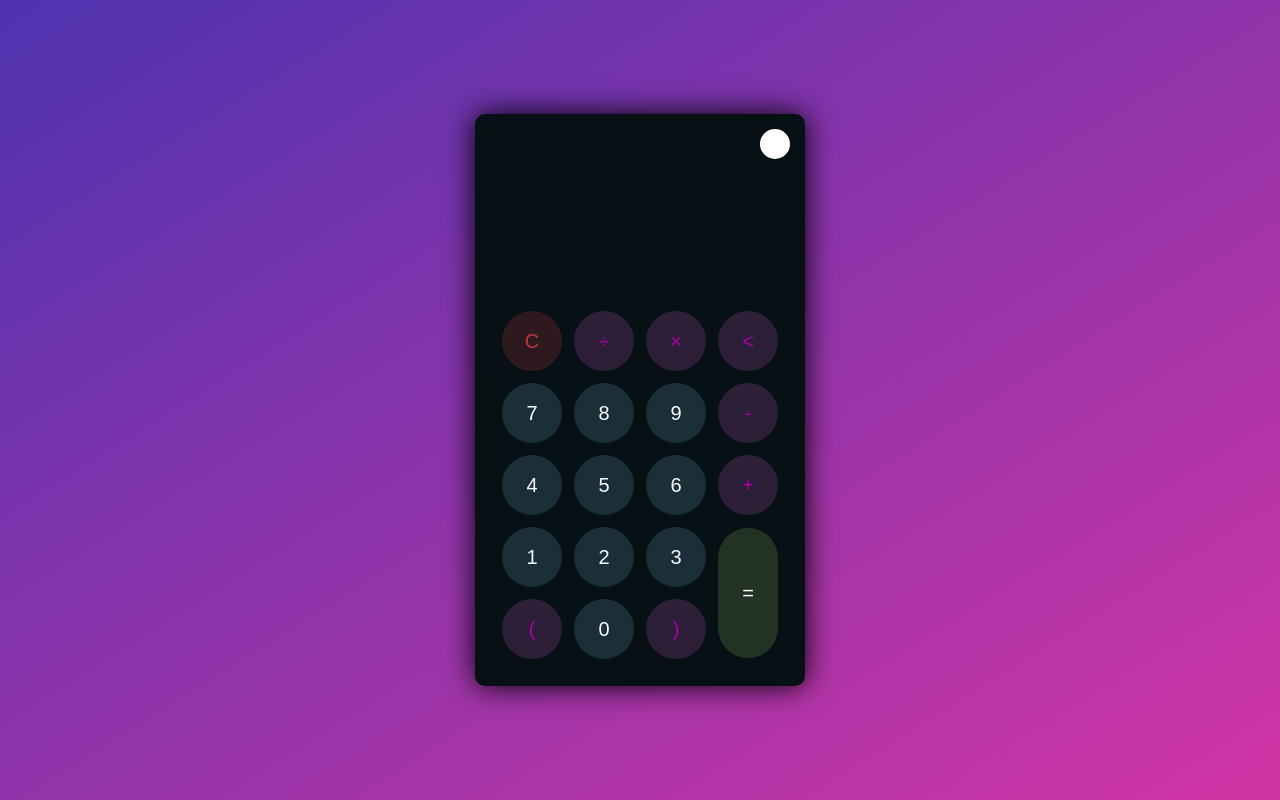
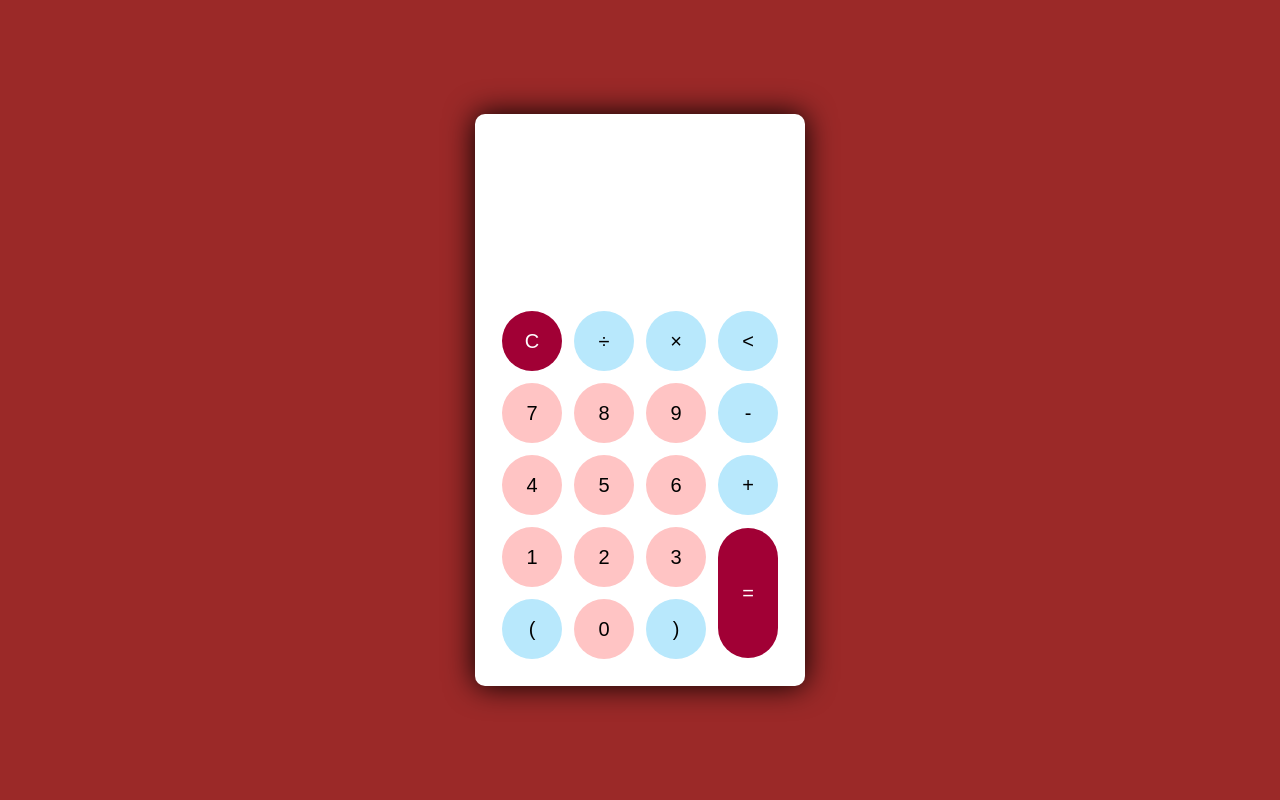
Before and after one commit to Kapil-Sunil-Bhatia/popup, a plain HTML site: page index.html in a window 1280 px wide. Drawn offline with Linux system fonts and the light colour scheme.

Commit message:
Add files via upload
updated

```diff
--- a/index.html
+++ b/index.html
@@ -10,9 +10,9 @@
 <body>
     <div class="container">
         <div class="calculator dark">
-            <div class="theme-toggler active">
+            <!-- <div class="theme-toggler active">
                 <i class="toggler-icon"></i>
-            </div>
+            </div> -->
             <div class="display-screen">
                 <div id="display"></div>
             </div>
--- a/style.css
+++ b/style.css
@@ -16,7 +16,8 @@ a {
 }
 
 body {
-    background-image: linear-gradient( to bottom right, rgba(79,51,176,1.0),rgba(210,53,165));
+    background-color: #9b2928;
+    /* background-image: linear-gradient( to bottom right, rgba(79,51,176,1.0),rgba(210,53,165)); */
 }
 
 .container {
@@ -112,28 +113,28 @@ button#equal {
 }
 
 .calculator button#clear {
-    background-color: #ffd5d8;
-    color: #fc4552;
+    background-color: #A10035;
+    color: #ffffff;
 }
 
 .calculator button.btn-number {
-    background-color: #c3eaff;
+    background-color:#FFC4C4;
     color: #000000;
 }
 
 .calculator button.btn-operator {
-    background-color: #ffd0fb;
-    color: #f967f3;
+    background-color: #B8E8FC;
+    color:#000000;
   }
 
   .calculator button.btn-equal {
-    background-color: #adf9e7;
-    color: #000;
+    background-color: #A10035;
+    color: #ffffff;
   }
 
   /* dark theme */
 
-  .calculator.dark {
+  /* .calculator.dark {
     background-color: #071115;
   }
 
@@ -159,4 +160,4 @@ button#equal {
   .calculator.dark button.btn-equal {
     background-color: #223323;
     color: #ffffff;
-  }
+  } */
```
